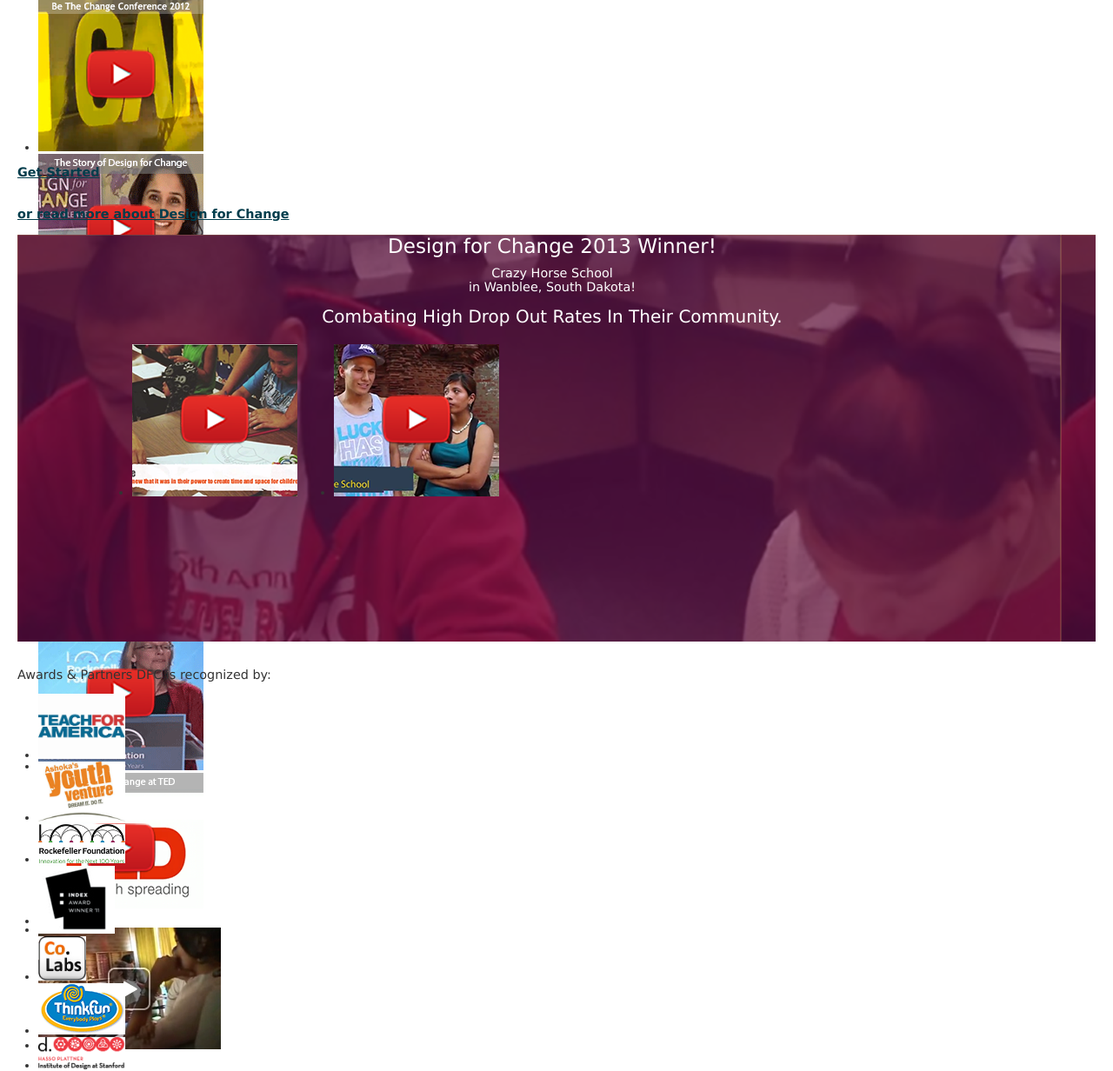
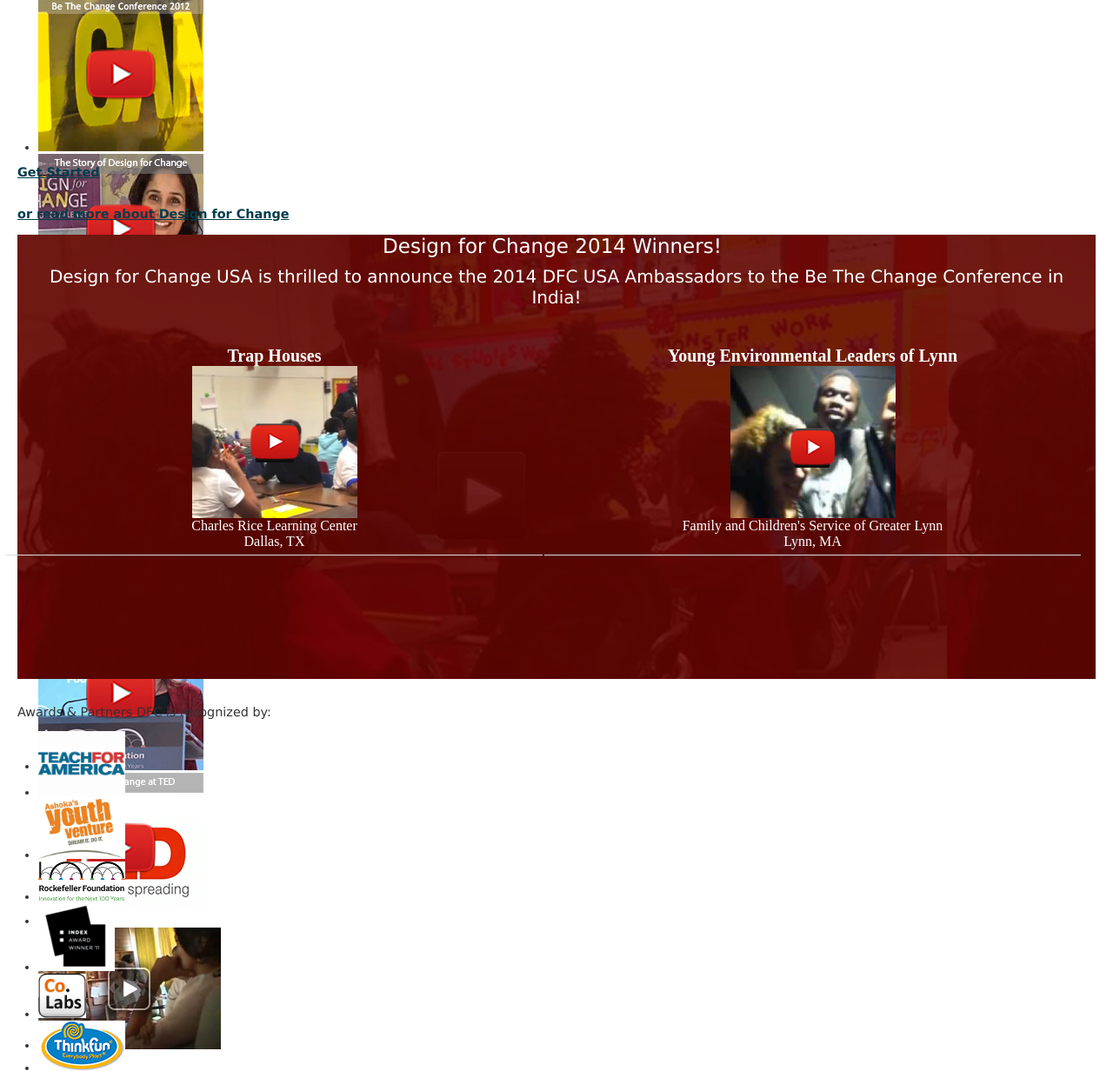
Before and after one commit to harrisonj/Design-for-Change-USA, a CakePHP app: the page made by app/View/Pages/home.ctp in a window 1280 px wide. Shown: the part 121-1353 px from the top of the page at 87% size. Run offline with PHP 8.4 and a stand-in for CakePHP, Linux system fonts and the light colour scheme; the template is opened without the code that fills it, so the values that code supplies are empty; some libraries are stand-ins or nearby versions.

Commit message:
2014 winners

```diff
--- a/app/View/Pages/home.ctp
+++ b/app/View/Pages/home.ctp
@@ -21,14 +21,24 @@
 	</div>
     <br class="clear"/>
     <div class="slider-wrapper theme-default">
-        <div style="display: inline-block; background-color: #eecc63; width: 100%; padding-bottom: 2.5em; background-image: url('/dfcusa/images/slider/crazyhorse_background.png'); height: 30em">
-            <p class="ourVideos" style="text-align: center; margin-bottom: 0px; margin-left: -10px; color: #fff"><span style="font-size: 1.6em;">Design for Change 2013 Winner!</span></p>
-            <p class="ourVideos" style="text-align: center; margin-top: 10px; margin-left: -10px; color: #fff">Crazy Horse School</br>in Wanblee, South Dakota!</p>
-            <p class="ourVideos" style="font-size: 15pt; margin-top: 12px; text-align: center; margin-left: -10px; color: #fff;">Combating High Drop Out Rates In Their Community.
-            <ul style="margin-top: 20px">
-                <li style="float: left; margin-left: 120px"><a href="http://www.youtube.com/watch?v=x5a6OtnohmU&feature=youtu.be" target="_new"><img src="/dfcusa/images/photos/winningteam_snapshot.png" width="190" height="175" alt="" /></a></li>
-                <li style="float: left; margin-left: 30px"><a href="http://www.youtube.com/watch?v=rcqjQz-9DvQ&feature=youtu.be" target="_new"><img src="/dfcusa/images/photos/reflections_snapshot.png" width="190" height="175" alt="" /></a></li>
-            </ul>
+        <div style="display: inline-block; background-color: #eecc63; width: 100%; padding-bottom: 2.5em; background-image: url('/dfcusa/images/slider/traphouse_background.jpg'); height: 33em">
+            <p class="ourVideos" style="text-align: center; margin-bottom: 0px; margin-left: -10px; color: #fff"><span style="font-size: 1.6em;">Design for Change 2014 Winners!</span></p>
+            <p class="ourVideos" style="text-align: center; margin-top: 10px; margin-left: 20px; margin-right: 20px; color: #fff; font-size: 15pt">Design for Change USA is thrilled to announce the 2014 DFC USA Ambassadors to the Be The Change Conference in India!</p>
+            <br/>
+            <table width="100%" style="background-color: none; border: none; font-family: 'AbelRegular'; margin-left: -15px">
+                <tr>
+                  <td align="center" width="50%" style="text-align: center; color: #fff; background-color: transparent">
+                      <font style="font-size: 15pt; font-weight: bold">Trap Houses</font><br/>
+                      <a href="http://www.youtube.com/watch?v=jyEuqLSVMH0" target="_new"><img src="/dfcusa/images/photos/winningteam_traphouse.png" width="190" height="175" alt="" /></a>
+                      <br/><font style="font-size: 12pt">Charles Rice Learning Center<br/>Dallas, TX</font>
+                  </td>
+                  <td align="center" width="50%" style="text-align: center; color: #fff; background-color: transparent; font-family: 'AbelRegular'">
+                      <font style="font-size: 15pt; font-weight: bold">Young Environmental Leaders of Lynn</font><br/>
+                      <a href="http://www.youtube.com/watch?v=UsXgNBgq_4o" target="_new"><img src="/dfcusa/images/photos/winningteam_yell.png" width="190" height="175" alt="" /></a>
+                      <br/><font style="font-size: 12pt">Family and Children's Service of Greater Lynn<br/>Lynn, MA</font>
+                  </td>
+                </tr>
+            </table>
         </div>
     </div>
     <div style="float: top; margin-top: 30px">
```
Also changed, not shown: app/webroot/images/photos/winningteam_traphouse.png (added), app/webroot/images/photos/winningteam_yell.png (added), app/webroot/images/slider/traphouse_background.jpg (added), app/webroot/images/slider/traphouse_background.png (added), 2 other files.
